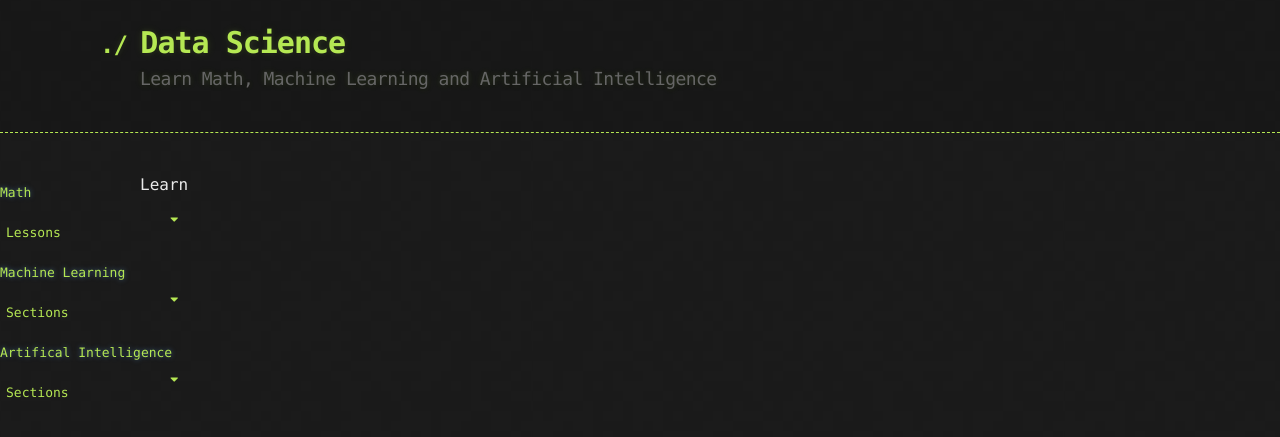
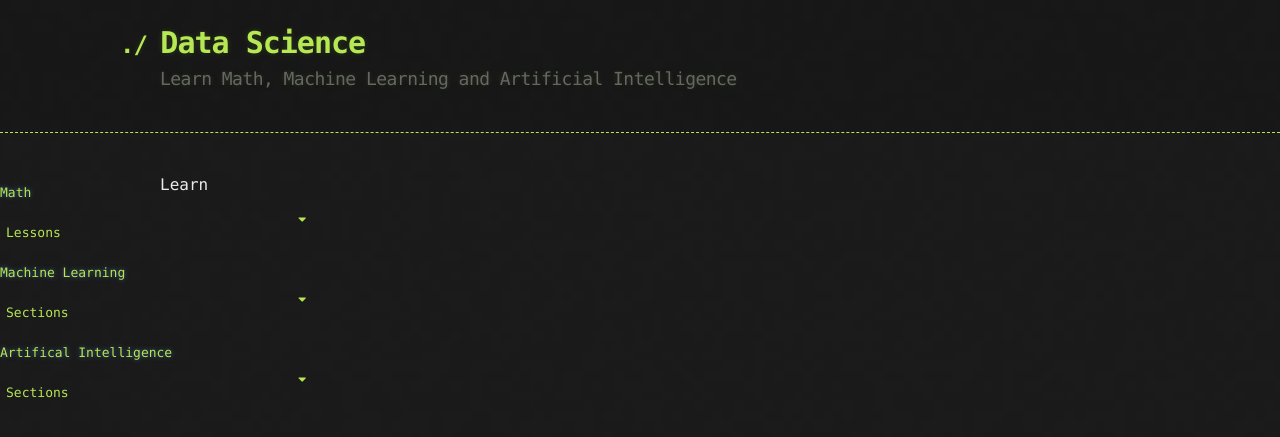
Before and after one commit to bardie/bardie.github.io, a Jekyll site: the page built from README.md, in a window 1280 px wide. Shown: the top 437 px of the page. Built offline with Jekyll 4.4.1, drawn with Linux system fonts in a browser that asks for light colours; our own code applies the rules of GitHub Pages for plain Markdown files.

Commit message:
Update jekyll-theme-hacker.scss

```diff
--- a/_sass/jekyll-theme-hacker.scss
+++ b/_sass/jekyll-theme-hacker.scss
@@ -27,7 +27,7 @@ body {
 /* General & 'Reset' Stuff */
 
 .container {
-  width: 85%;
+  width: 75%;
   max-width: $container-max-width;
   margin: 0 auto;
 }
@@ -35,7 +35,7 @@ body {
 /* menu start */
 .sidenav {
   height: 100%;
-  width: 15%;
+  width: 25%;
   position: fixed;
   z-index: 1;
   top: 1;
```
